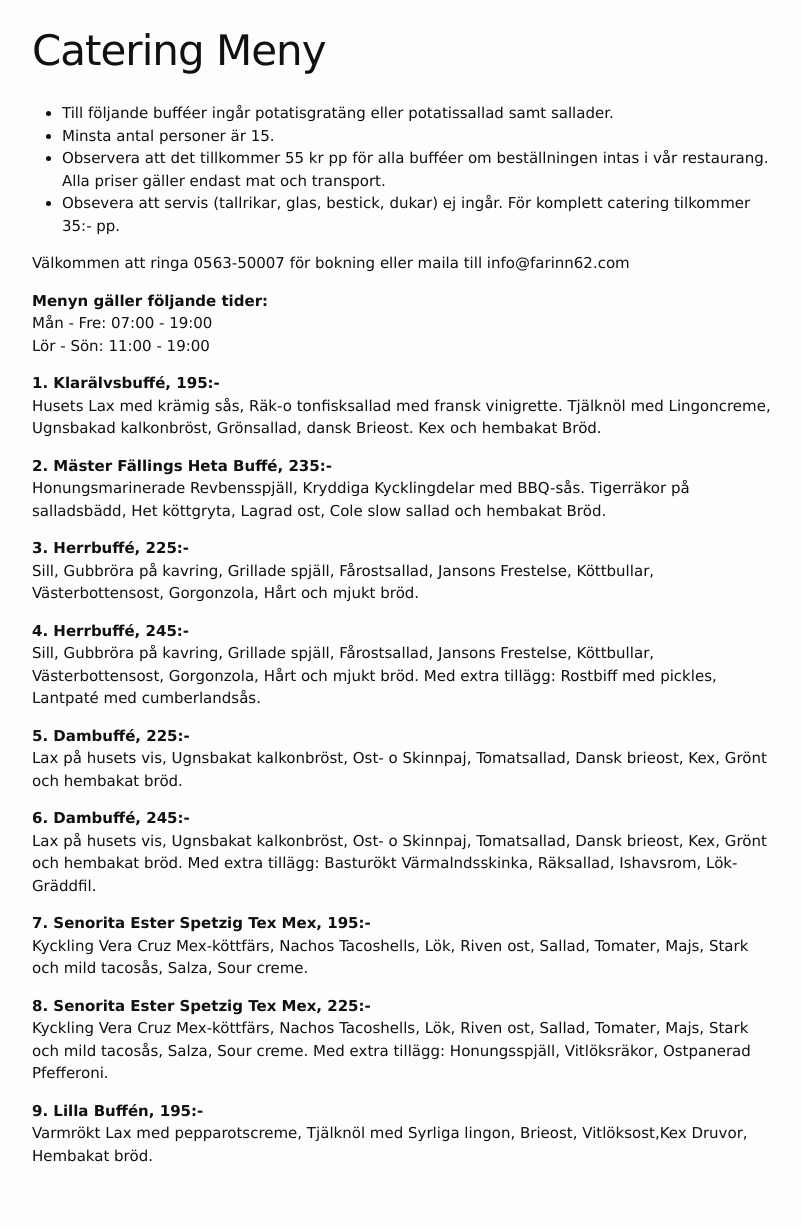
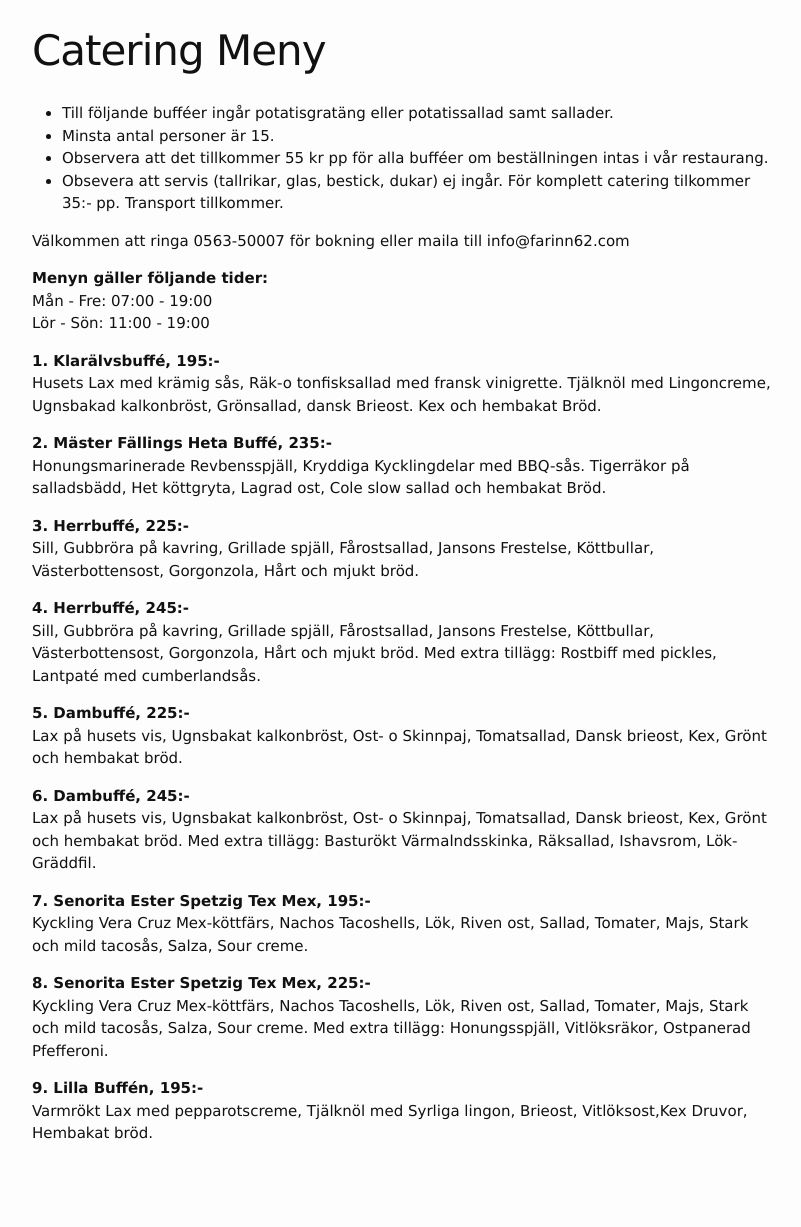
Before and after one commit to FarInn62/farinn62.github.io, a Jekyll site: the page built from catering.md, in a window 1280 px wide. Shown: the whole page, without its empty margins (238-1039 px from the left). Built offline with Jekyll 4.4.1, drawn with Linux system fonts in a browser that asks for light colours; after the commit the page ends 1205 px from its top, so only the background shows below that.

Commit message:
Update catering.md

```diff
--- a/catering.md
+++ b/catering.md
@@ -7,8 +7,9 @@ published: true
 
 * Till följande bufféer ingår potatisgratäng eller potatissallad samt sallader.
 * Minsta antal personer är 15.
-* Observera att det tillkommer 55 kr pp för alla bufféer om beställningen intas i vår restaurang. Alla priser gäller endast mat och transport.
+* Observera att det tillkommer 55 kr pp för alla bufféer om beställningen intas i vår restaurang.
 * Obsevera att servis (tallrikar, glas, bestick, dukar) ej ingår. För komplett catering tilkommer 35:- pp.
+  Transport tillkommer.
 
 Välkommen att ringa 0563-50007 för bokning eller maila till info@farinn62.com
 
```
